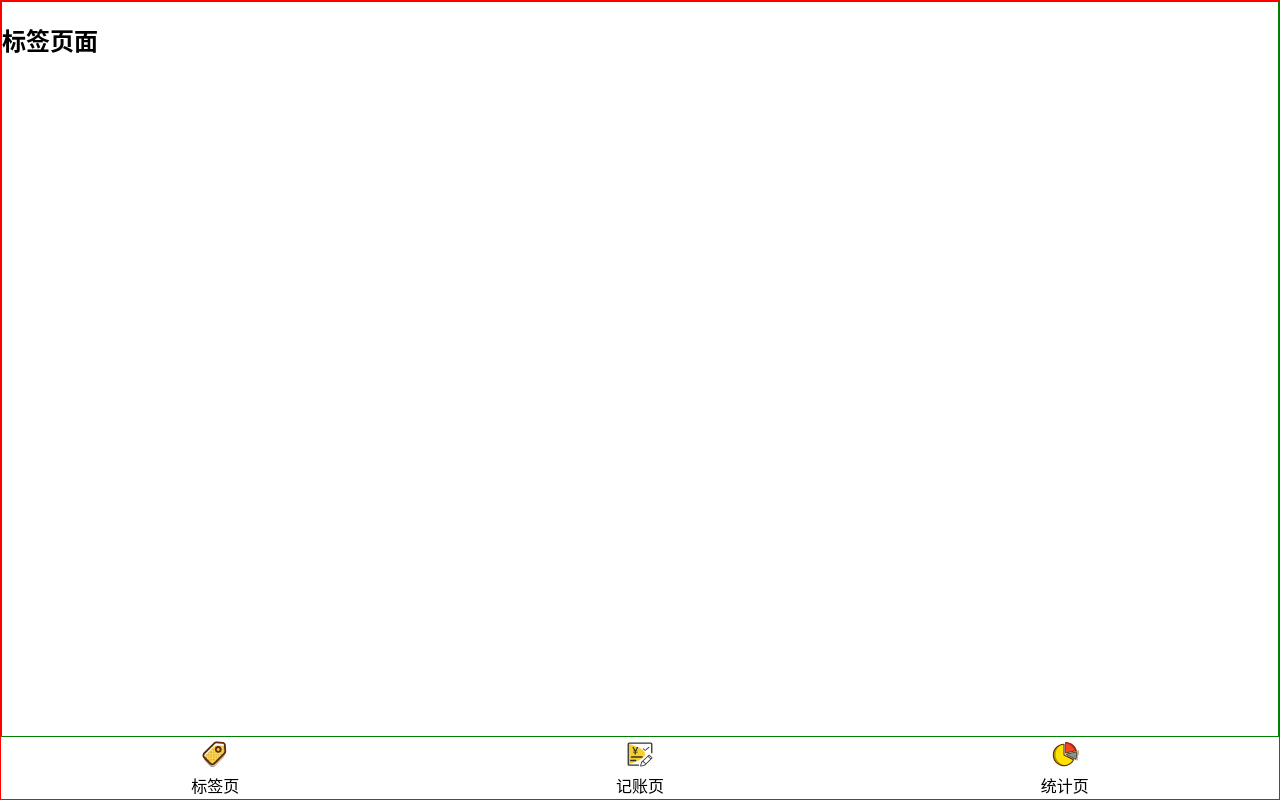
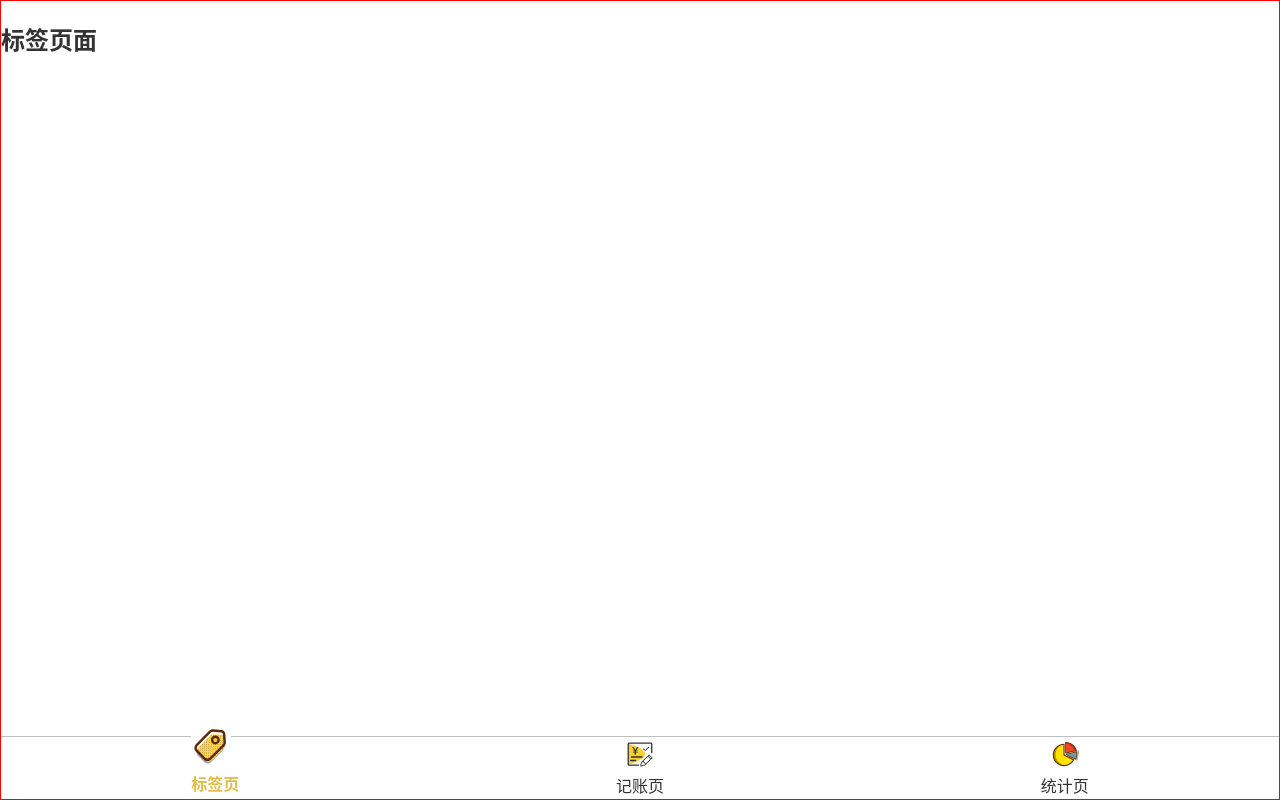
Before and after one commit to adnabb/accounting, a React app: page /tags in a window 1280 px wide. Built offline with nearby package versions, Linux system fonts and the light colour scheme.

Commit message:
完成底部标签切换样式

```diff
--- a/src/components/Layout.tsx
+++ b/src/components/Layout.tsx
@@ -9,7 +9,6 @@ const Wrapper = styled.div`
   flex-direction: column;
 `
 const Main = styled.main`
-  border: 1px solid green;
   flex-grow: 1;
   overflow-y: auto;
 `
--- a/src/components/Nav.tsx
+++ b/src/components/Nav.tsx
@@ -1,9 +1,13 @@
 import styled from 'styled-components';
-import {Link} from 'react-router-dom';
+import {NavLink} from 'react-router-dom';
 import React from 'react';
 import Icon from './icon'
+import '../helper.sass';
 
 const Nav = styled.nav`
+  //TODO：怎么使用变量？
+  //border-top: 1px solid $gray;
+  border-top: 1px solid rgba(0, 0, 0, .25);
   > ul {
     display: flex;
     justify-content: space-around;
@@ -15,9 +19,23 @@ const Nav = styled.nav`
       flex-direction: column;
       justify-content: center;
       text-align: center;
+      position: relative;
 
       svg {
         margin: 0 auto 4px auto;
+      }
+
+      &.nav-selected {
+        > svg {
+          width: 40px;
+          height: 40px;
+          position: absolute;
+          top: -13px;
+          background: white;
+        }
+        > span {
+          margin-top: 32px
+        }
       }
     }
   }
@@ -28,18 +46,22 @@ function GNav() {
       <Nav>
         <ul>
           <li>
-            <Link to="/tags">
-              <Icon name="tag"></Icon>标签页</Link>
+            <NavLink to="/tags" activeClassName="nav-selected">
+              <Icon name="tag"></Icon>
+              <span>标签页</span>
+            </NavLink>
           </li>
           <li>
-            <Link to="/account">
+            <NavLink to="/account" activeClassName="nav-selected">
               <Icon name="account"></Icon>
-              记账页</Link>
+              <span>记账页</span>
+            </NavLink>
           </li>
           <li>
-            <Link to="/statistics">
+            <NavLink to="/statistics" activeClassName="nav-selected">
               <Icon name="statistic"></Icon>
-              统计页</Link>
+              <span>统计页</span>
+            </NavLink>
           </li>
         </ul>
       </Nav>
--- a/src/helper.sass
+++ b/src/helper.sass
@@ -1 +1,4 @@
 $font-family: -apple-system, "Noto Sans", "Helvetica Neue", Helvetica, "Nimbus Sans L", Arial, "Liberation Sans", "PingFang SC", "Hiragino Sans GB", "Noto Sans CJK SC", "Source Han Sans SC", "Source Han Sans CN", "Microsoft YaHei", "Wenquanyi Micro Hei", "WenQuanYi Zen Hei", "ST Heiti", SimHei, "WenQuanYi Zen Hei Sharp", sans-serif
+$yellow: #e3bc4a
+$black: #333
+$gray: rgba(0, 0, 0, .25)
--- a/src/index.scss
+++ b/src/index.scss
@@ -7,6 +7,7 @@ body {
   -webkit-font-smoothing: antialiased;
   -moz-osx-font-smoothing: grayscale;
   font-size: 16px;
+  color: $black;
 }
 
 body,div,p {
@@ -26,3 +27,8 @@ a {
   width: 30px;
   height: 30px;
 }
+
+.nav-selected {
+  color: $yellow;
+  font-weight: bold;
+}
```
